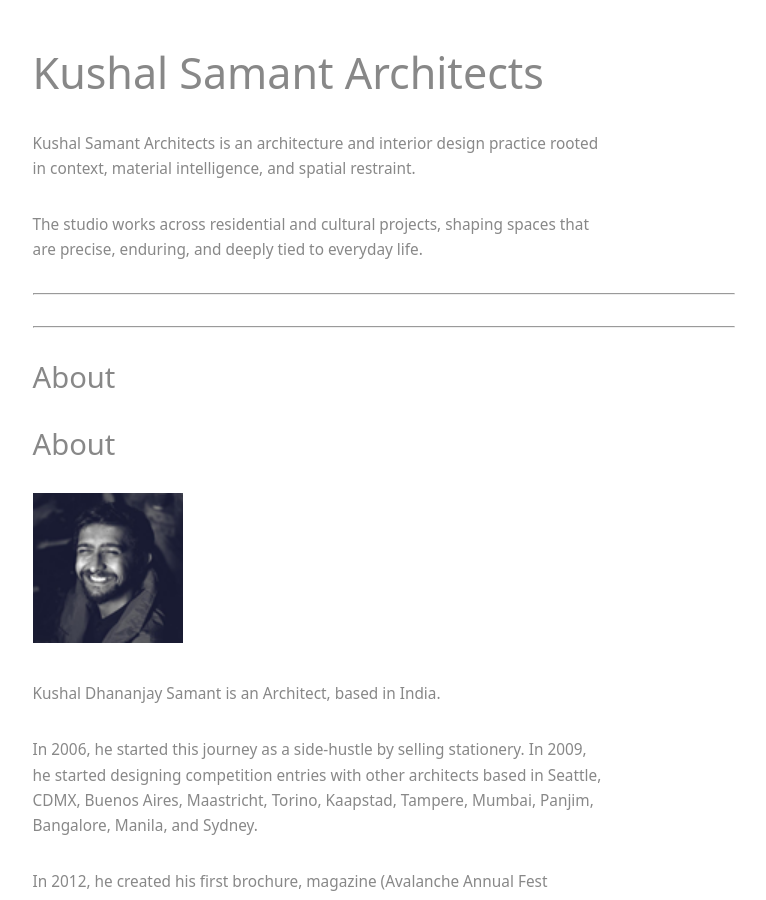
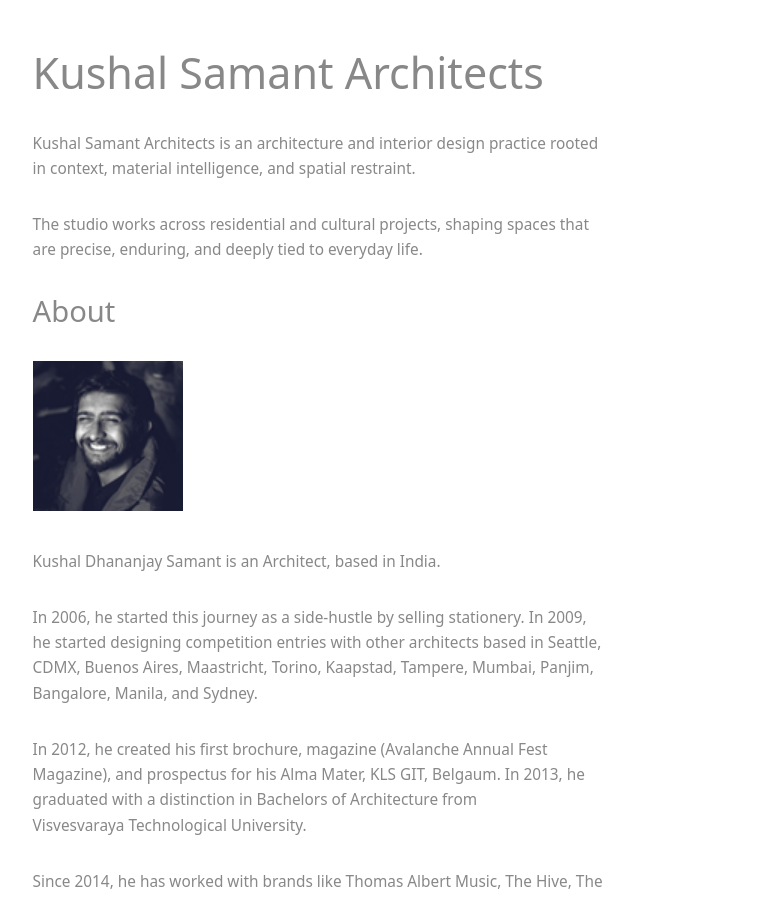
Before and after one commit to kushalsamant/kushalsamant.github.io, a Jekyll site: the page built from index.md, in a window 1280 px wide and 900 px high. Shown: the whole window, without its empty margins (256-1022 px from the left). Built offline with Jekyll 4.4.1, drawn with Linux system fonts in a browser that asks for light colours; some of the changed text lies outside the part shown.

Commit message:
Update index.md

```diff
--- a/index.md
+++ b/index.md
@@ -9,20 +9,9 @@ Kushal Samant Architects is an architecture and interior design practice rooted
 
 The studio works across residential and cultural projects, shaping spaces that are precise, enduring, and deeply tied to everyday life.
 
----
-
 {% include render_projects.html %}
 
----
-
-## About
 {% include about.md %}
-
-## People
 {% include people.md %}
-
-## Social
 {% include social.md %}
-
-## Coherence
 {% include coherence.md %}
```
